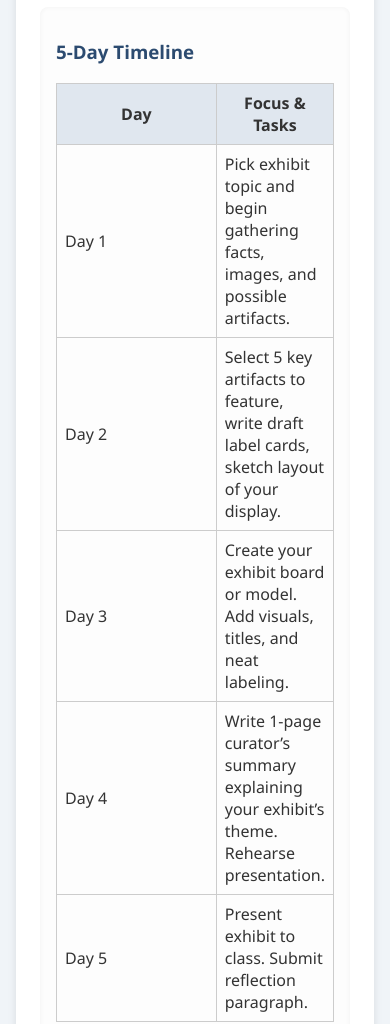
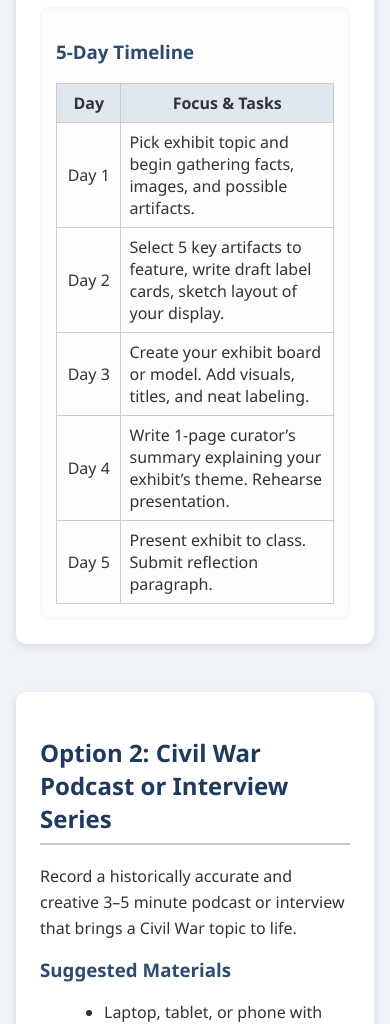
Before and after one commit to DEBVB/8th-Grade-Civil-War-Project-, a plain HTML site: page index.html in a window 390 px wide. Shown: the part 960-1984 px from the top of the page. Drawn offline with Linux system fonts and the light colour scheme.

Commit message:
Refactor day-plan styles and section headings
Updated styles for day-plan table and adjusted section headings.

```diff
--- a/index.html
+++ b/index.html
@@ -59,6 +59,11 @@
     padding: 1.5rem;
     border-radius: 10px;
     box-shadow: 0 3px 8px rgba(0,0,0,0.1);
+    transition: transform 0.2s, box-shadow 0.2s;
+  }
+  section:hover {
+    transform: translateY(-3px);
+    box-shadow: 0 6px 12px rgba(0,0,0,0.15);
   }
   section h2 {
     color: #1e3a5f;
@@ -75,21 +80,34 @@
   ul, ol {
     margin-left: 1.5rem;
   }
-  .day-plan table, .day-plan th, .day-plan td {
-    border: 1px solid #ccc;
-    border-collapse: collapse;
-    padding: 0.5rem;
-    width: 100%;
-  }
-  .day-plan th {
-    background-color: #e0e7ef;
-  }
   .day-plan {
     margin-top: 1rem;
     background-color: #fdfdfd;
     padding: 1rem;
     border-radius: 8px;
     box-shadow: inset 0 0 5px rgba(0,0,0,0.05);
+  }
+  .day-plan table {
+    border: 1px solid #ccc;
+    border-collapse: collapse;
+    width: 100%;
+    table-layout: fixed; /* ensure column widths work */
+  }
+  .day-plan th, .day-plan td {
+    border: 1px solid #ccc;
+    padding: 0.5rem;
+  }
+  .day-plan th:first-child,
+  .day-plan td:first-child {
+    width: 80px;
+    text-align: center;
+  }
+  .day-plan th:last-child,
+  .day-plan td:last-child {
+    width: calc(100% - 80px);
+  }
+  .day-plan th {
+    background-color: #e0e7ef;
   }
   footer {
     background-color: #2c3e50;
@@ -107,6 +125,14 @@
     main {
       margin-left: 0;
       padding: 1rem;
+    }
+    .day-plan th:first-child,
+    .day-plan td:first-child {
+      width: 20%;
+    }
+    .day-plan th:last-child,
+    .day-plan td:last-child {
+      width: 80%;
     }
   }
 </style>
@@ -154,7 +180,7 @@
 </section>
 
 <section id="option2">
-  <h2>Option 2: Civil War Podcast or Interview Series (NEW)</h2>
+  <h2>Option 2: Civil War Podcast or Interview Series</h2>
   <p>Record a historically accurate and creative 3–5 minute podcast or interview that brings a Civil War topic to life.</p>
   <h3>Suggested Materials</h3>
   <ul>
@@ -200,7 +226,7 @@
 </section>
 
 <section id="option4">
-  <h2>Option 4: Civil War Monument or Memorial Design (NEW)</h2>
+  <h2>Option 4: Civil War Monument or Memorial Design</h2>
   <p>Design a monument or memorial that honors a person, group, or event from the Civil War and explains its symbolism.</p>
   <h3>Suggested Materials</h3>
   <ul>
@@ -254,7 +280,7 @@
 </section>
 
 <footer>
-<p>&copy; 2025 8th Grade Civil War Project Guide</p>
+  <p>&copy; 2025 8th Grade Civil War Project Guide</p>
 </footer>
 
 </main>
```
